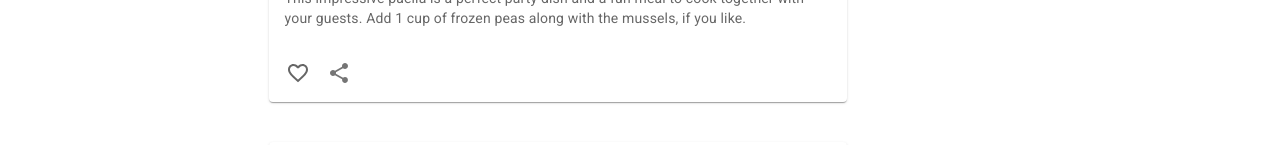
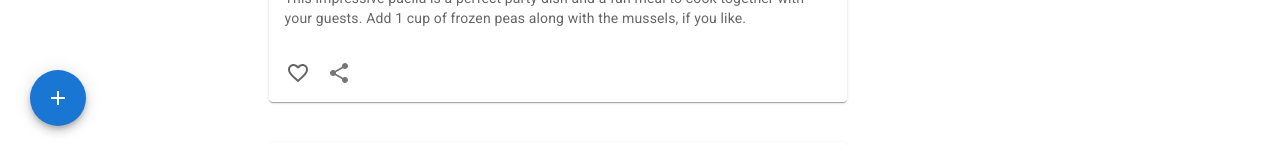
Before and after one commit to KabirAbdulkareem/mui_social_dashboard, a React (Create React App) app: page / in a window 1280 px wide. Shown: the part 654-799 px from the top of the page. Built offline with nearby package versions, Linux system fonts and the light colour scheme.

Commit message:
Add the "Add Button" to the App

```diff
--- a/src/App.js
+++ b/src/App.js
@@ -4,6 +4,7 @@ import Rightbar from "./components/Rightbar";
 import Box from "@mui/material/Box";
 import Stack from "@mui/material/Stack";
 import Navbar from "./components/Navbar";
+import Add from "./components/Add";
 
 function App() {
   return (
@@ -15,6 +16,7 @@ function App() {
           <Feed />
           <Rightbar />
         </Stack>
+        <Add />
       </Box>
     </div>
   );
```
